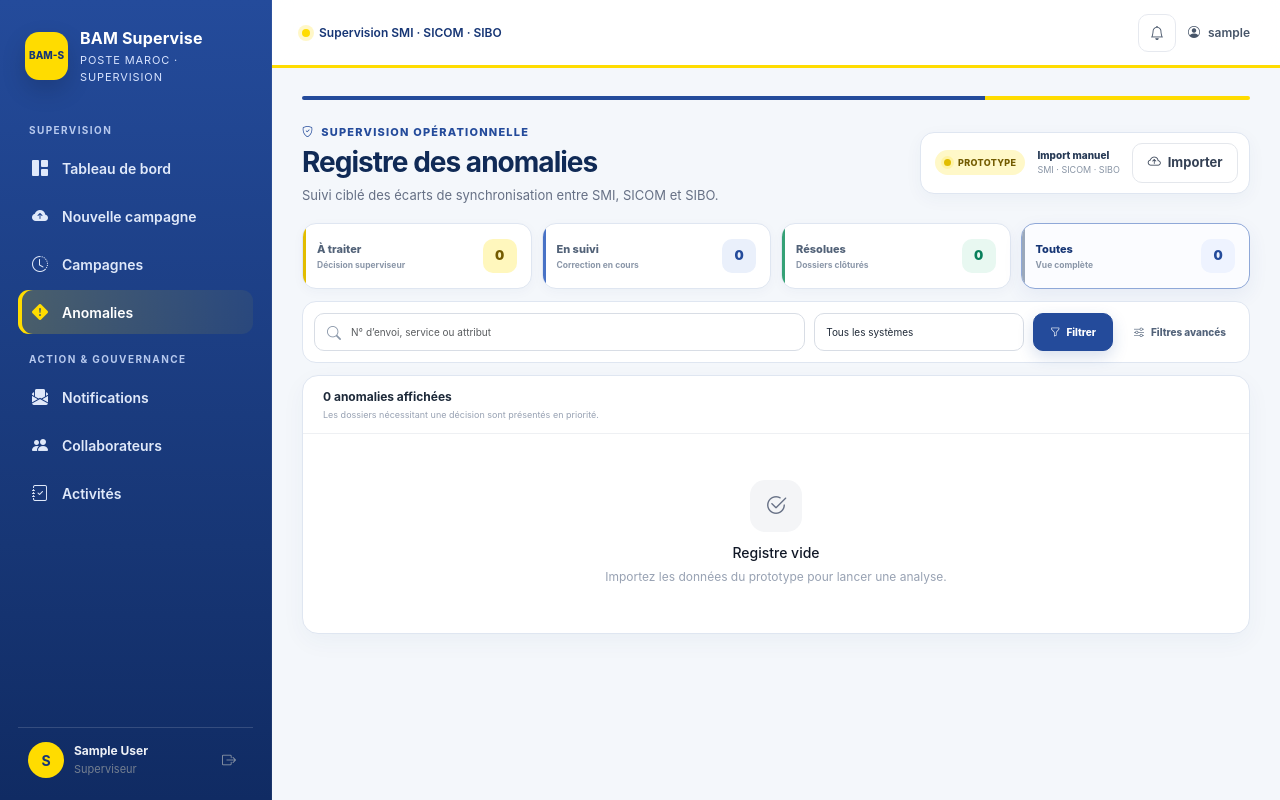
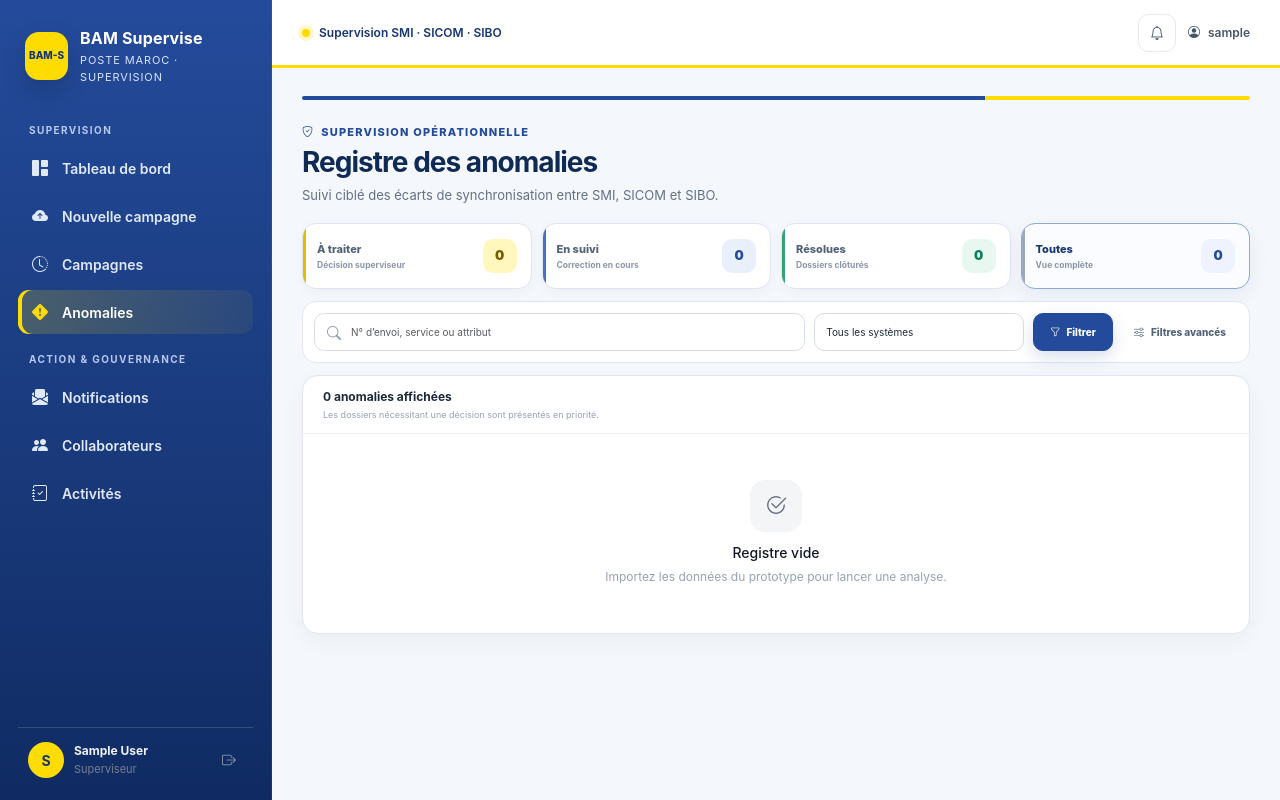
Before and after one commit to mohamedsamibouanani-cmyk/BAM-supervise, a Django app: page /anomalies/ in a window 1280 px wide. Run offline with Django 5.2, Linux system fonts and the light colour scheme; the visitor is signed in with stand-in values (Sample User, id 1); data that the repository does not hold is empty; some libraries are stand-ins or nearby versions.

Commit message:
Retirer le bandeau prototype du registre

```diff
--- a/supervision/templates/supervision/anomaly_list.html
+++ b/supervision/templates/supervision/anomaly_list.html
@@ -8,11 +8,6 @@
     <div class="page-eyebrow"><i class="bi bi-shield-check"></i> Supervision opérationnelle</div>
     <h1 class="page-title">Registre des anomalies</h1>
     <p class="page-subtitle">Suivi ciblé des écarts de synchronisation entre SMI, SICOM et SIBO.</p>
-  </div>
-  <div class="anomaly-register-mode" title="En production, l’alimentation sera automatisée depuis les bases SMI, SICOM et SIBO toutes les 5 minutes.">
-    <span class="anomaly-mode-status"><span class="anomaly-mode-dot"></span> Prototype</span>
-    <span class="anomaly-mode-copy"><strong>Import manuel</strong><small>SMI · SICOM · SIBO</small></span>
-    <a class="btn btn-light btn-sm anomaly-import-btn" href="{% url 'campaign_create' %}"><i class="bi bi-cloud-arrow-up me-1"></i> Importer</a>
   </div>
 </section>
 
```
